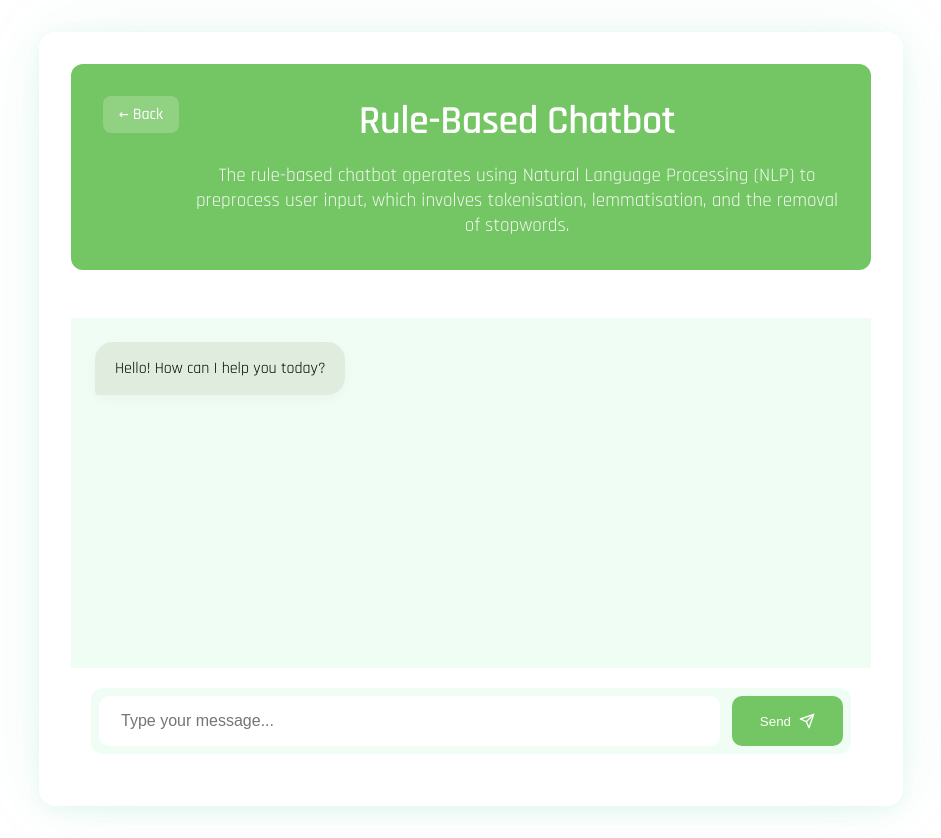
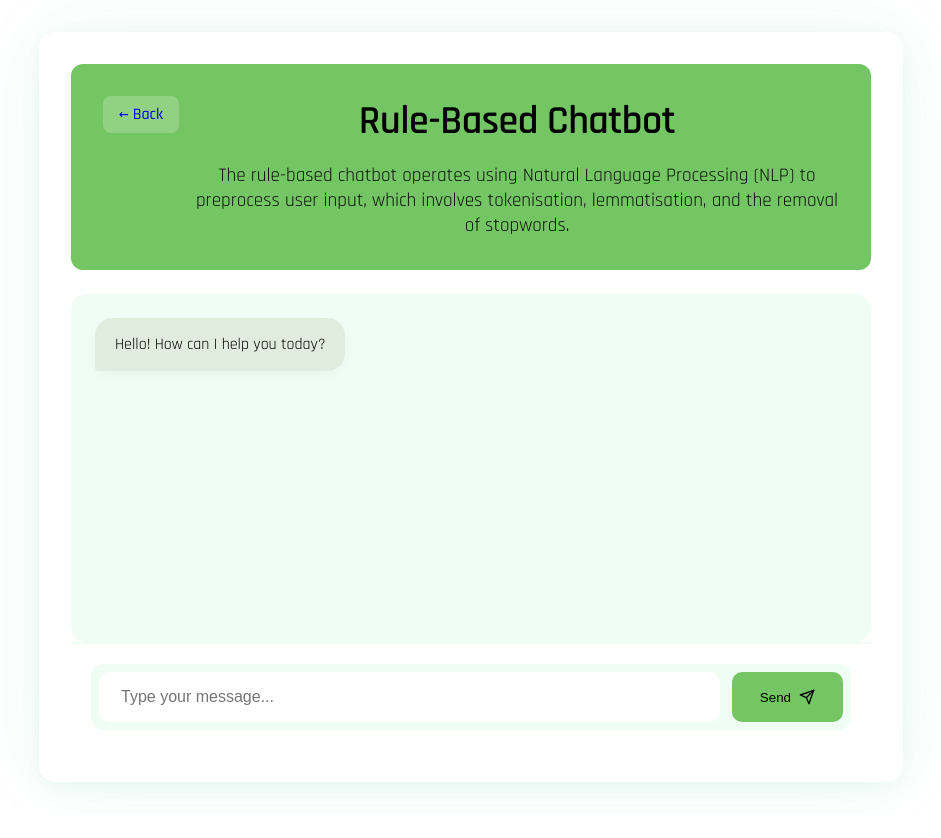
Before and after one commit to tom-gemini-cloud/conl725-chatbot-v3, a FastAPI app: page /rule-based in a window 1280 px wide. Shown: the whole page, without its empty margins (169-1110 px from the left). After the commit the page ends 792 px from the top, so only its background shows below. Run offline with FastAPI, Linux system fonts and the light colour scheme; parts of the project's set-up code (start-up, migrations or seed data) failed here and were passed over; some libraries are stand-ins or nearby versions.

Commit message:
Refactor route handlers and enhance CSS styles for improved UI
- Updated main.py to simplify route handler comments.
- Enhanced styles.css with new CSS variables for better theming and layout consistency.
- Adjusted various CSS properties for improved aesthetics, including background colors and margins.
- Modified the transformer chatbot prompt formatting and response generation parameters for better performance.

```diff
--- a/main.py
+++ b/main.py
@@ -29,7 +29,7 @@ templates = Jinja2Templates(directory="templates")
 rule_based_chatbot = RuleBasedChatbot()
 transformer_chatbot = TransformerChatbot()
 
-# Route handlers for different pages
+# Route handlers
 @app.get("/")
 async def read_root(request: Request):
     """Serve the main landing page"""
--- a/static/styles.css
+++ b/static/styles.css
@@ -9,17 +9,28 @@
   --border-color: #d1d5db;
   --shadow-color: rgba(16, 185, 129, 0.1);
   --font-family: "Rajdhani", monospace;
+  --neutral-1: #ffffff;
+  --neutral-2: transparent;
+  --accent-1: rgba(16, 185, 129, 0.2);
+  --accent-2: rgba(0, 0, 0, 0.05);
+  --accent-3: rgba(0, 0, 0, 0.1);
+  --accent-4: rgba(0, 0, 0, 0.06);
+  --neutral-3: #6c757d;
+  --neutral-4: #5a6268;
+  --neutral-5: rgba(255, 255, 255, 0.2);
+  --neutral-6: rgba(255, 255, 255, 0.3);
 }
 
 /* Apply the font to the body */
 body {
   font-family: var(--font-family);
+  font-size: 16px;
 }
 
 .chat-container {
   max-width: 800px;
   margin: 2rem auto;
-  background: white;
+  background: var(--neutral-1);
   border-radius: 16px;
   box-shadow: 0 4px 20px -2px var(--shadow-color),
     0 0 80px -10px var(--shadow-color);
@@ -29,11 +40,10 @@ body {
 
 .chat-header {
   text-align: center;
-  margin-bottom: 3rem;
+  margin-bottom: 1.5rem;
   padding: 2rem;
   background: var(--primary-color);
   border-radius: 12px;
-  color: white;
 }
 
 .chat-header h1 {
@@ -57,6 +67,7 @@ body {
   scroll-behavior: smooth;
   height: 300px;
   max-height: 300px;
+  border-radius: 16px;
 }
 
 .chat-box::-webkit-scrollbar {
@@ -101,7 +112,6 @@ body {
 
 .user-message .message-content {
   background: var(--primary-color);
-  color: white;
   border-bottom-right-radius: 4px;
   transform-origin: right bottom;
   box-shadow: 0 4px 15px -3px rgba(16, 185, 129, 0.2);
@@ -116,7 +126,7 @@ body {
 .chat-footer {
   padding: 1.25rem;
   border-top: 2px solid var(--bg-color);
-  background: white;
+  background: var(--neutral-1);
   border-radius: 0 0 16px 16px;
 }
 
@@ -135,7 +145,7 @@ body {
   border-radius: 10px;
   font-size: 1rem;
   transition: all 0.3s ease;
-  background: white;
+  background: var(--neutral-1);
 }
 
 .message-input:focus {
@@ -147,7 +157,6 @@ body {
 .send-button {
   padding: 0.875rem 1.75rem;
   background: var(--primary-color);
-  color: white;
   border: none;
   border-radius: 10px;
   cursor: pointer;
@@ -179,8 +188,8 @@ body {
 .loading-spinner {
   width: 1.5rem;
   height: 1.5rem;
-  border: 2px solid rgba(255, 255, 255, 0.3);
-  border-top: 2px solid white;
+  border: 2px solid var(--neutral-5);
+  border-top: 2px solid var(--neutral-1);
   border-radius: 50%;
   animation: spin 0.8s linear infinite;
 }
@@ -240,7 +249,6 @@ body {
   padding: 1.5rem 2.5rem;
   font-size: 1.2rem;
   font-weight: 500;
-  color: white;
   background: var(--primary-color);
   border: none;
   border-radius: 12px;
@@ -334,15 +342,14 @@ body {
 .back-button {
   display: inline-block;
   padding: 0.5rem 1rem;
-  background-color: #6c757d;
-  color: white;
+  background-color: var(--neutral-3);
   text-decoration: none;
   border-radius: 4px;
   transition: background-color 0.2s;
 }
 
 .back-button:hover {
-  background-color: #5a6268;
+  background-color: var(--neutral-4);
 }
 
 .header-content {
@@ -357,8 +364,7 @@ body {
 
 .chat-header .back-button {
   padding: 0.5rem 1rem;
-  background-color: rgba(255, 255, 255, 0.2);
-  color: white;
+  background-color: var(--neutral-5);
   text-decoration: none;
   border-radius: 8px;
   transition: all 0.3s ease;
@@ -367,7 +373,7 @@ body {
 }
 
 .chat-header .back-button:hover {
-  background-color: rgba(255, 255, 255, 0.3);
+  background-color: var(--neutral-6);
   transform: translateY(-1px);
 }
 
```
Also changed, not shown: transformer_based/chat.py (+6 -4 lines).
